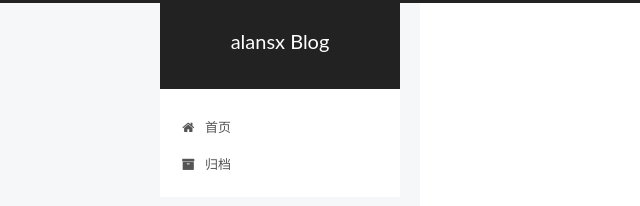
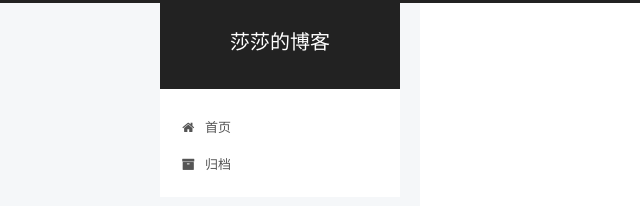
Before and after one commit to alansx/alansx.github.io, a plain HTML site: page index.html in a window 1280 px wide. Shown: the top 206 px of the page, 0-640 px from the left. Drawn offline with Linux system fonts and the light colour scheme.

Commit message:
Site updated: 2019-02-23 20:15:32

```diff
--- a/css/main.css
+++ b/css/main.css
@@ -1823,7 +1823,7 @@ pre .javascript .function {
   width: 4px;
   height: 4px;
   border-radius: 50%;
-  background: #530dbf;
+  background: #ff29cd;
 }
 .links-of-blogroll {
   font-size: 13px;
--- a/index.html
+++ b/index.html
@@ -80,12 +80,12 @@
 
 
 <meta property="og:type" content="website">
-<meta property="og:title" content="alansx Blog">
+<meta property="og:title" content="莎莎的博客">
 <meta property="og:url" content="http://yoursite.com/index.html">
-<meta property="og:site_name" content="alansx Blog">
+<meta property="og:site_name" content="莎莎的博客">
 <meta property="og:locale" content="zh-Hans">
 <meta name="twitter:card" content="summary">
-<meta name="twitter:title" content="alansx Blog">
+<meta name="twitter:title" content="莎莎的博客">
 
 
 
@@ -121,7 +121,7 @@
 
 
 
-  <title>alansx Blog</title>
+  <title>莎莎的博客</title>
 
 
 
@@ -152,7 +152,7 @@
     <div class="custom-logo-site-title">
       <a href="/" class="brand" rel="start">
         <span class="logo-line-before"><i></i></span>
-        <span class="site-title">alansx Blog</span>
+        <span class="site-title">莎莎的博客</span>
         <span class="logo-line-after"><i></i></span>
       </a>
     </div>
@@ -238,7 +238,7 @@
     </span>
 
     <span hidden itemprop="publisher" itemscope itemtype="http://schema.org/Organization">
-      <meta itemprop="name" content="alansx Blog">
+      <meta itemprop="name" content="莎莎的博客">
     </span>
 
 
@@ -357,7 +357,7 @@
     </span>
 
     <span hidden itemprop="publisher" itemscope itemtype="http://schema.org/Organization">
-      <meta itemprop="name" content="alansx Blog">
+      <meta itemprop="name" content="莎莎的博客">
     </span>
 
 
@@ -476,7 +476,7 @@
     </span>
 
     <span hidden itemprop="publisher" itemscope itemtype="http://schema.org/Organization">
-      <meta itemprop="name" content="alansx Blog">
+      <meta itemprop="name" content="莎莎的博客">
     </span>
 
 
```
Also changed, not shown: 2019/02/23/hello-world/index.html (+4 -4 lines), 2019/02/23/test-my-site/index.html (+4 -4 lines), 2019/02/23/我的博客/index.html (+4 -4 lines), archives/2019/02/index.html (+5 -5 lines), archives/2019/index.html (+5 -5 lines), archives/index.html (+5 -5 lines).
